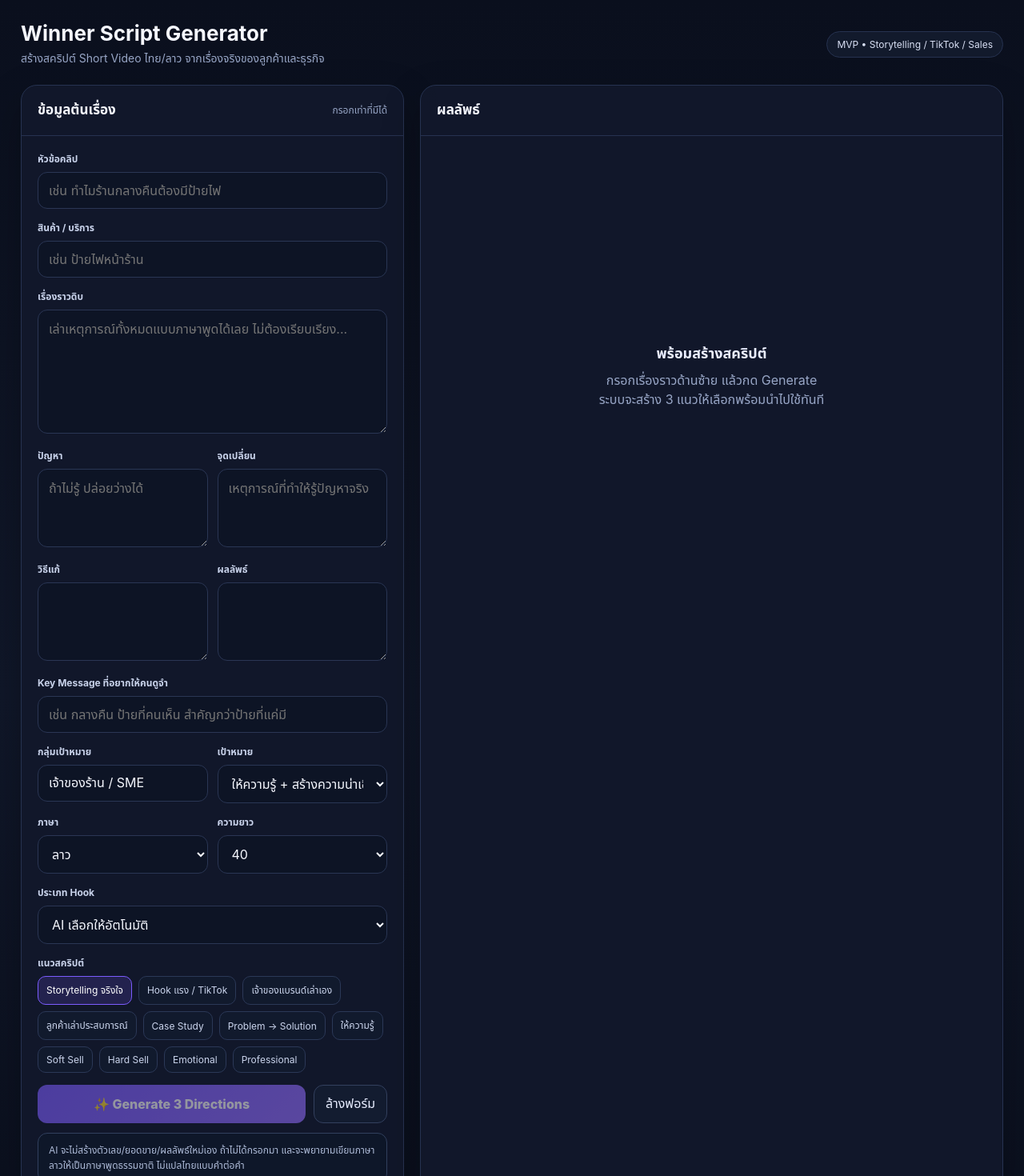
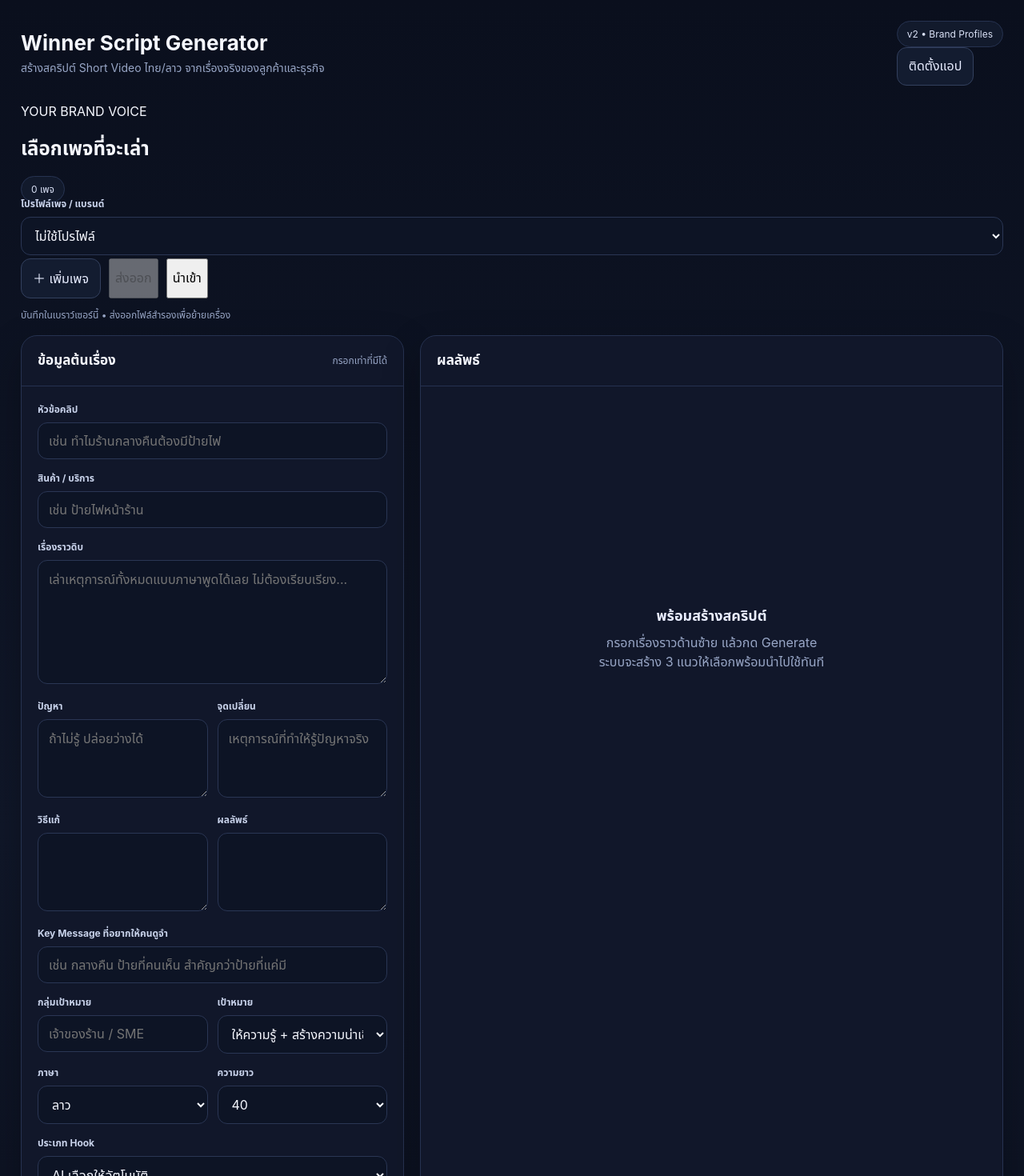
Before and after one commit to Winnersvk/winner-script-generator, a Next.js app: page / in a window 1280 px wide. Shown: the top 1470 px of the page at 80% size. Built offline with nearby package versions, Linux system fonts and the light colour scheme.

Commit message:
Update page.js

```diff
--- a/app/page.js
+++ b/app/page.js
@@ -1,6 +1,8 @@
 'use client';
 
 import { useMemo, useState } from 'react';
+import ProfilePicker from './ProfilePicker';
+import InstallApp from './InstallApp';
 
 const styles = [
   'Storytelling จริงใจ','Hook แรง / TikTok','เจ้าของแบรนด์เล่าเอง','ลูกค้าเล่าประสบการณ์',
@@ -9,12 +11,14 @@ const styles = [
 
 const blank = {
   topic:'', product:'', story:'', problem:'', turningPoint:'', solution:'', result:'', keyMessage:'',
-  audience:'เจ้าของร้าน / SME', duration:'40', language:'ลาว', goal:'ให้ความรู้ + สร้างความน่าเชื่อถือ',
+  audience:'', duration:'40', language:'ลาว', goal:'ให้ความรู้ + สร้างความน่าเชื่อถือ',
   hookType:'AI เลือกให้อัตโนมัติ'
 };
 
 export default function Home(){
   const [form,setForm]=useState(blank);
+  const [profile,setProfile]=useState(null);
+  const [copied,setCopied]=useState('');
   const [style,setStyle]=useState('Storytelling จริงใจ');
   const [data,setData]=useState(null);
   const [variant,setVariant]=useState(0);
@@ -24,16 +28,18 @@ export default function Home(){
 
   const set = (k,v)=>setForm(s=>({...s,[k]:v}));
   async function generate(){
+    if(loading) return;
+    if(!navigator.onLine){setError('กรุณาเชื่อมต่ออินเทอร์เน็ตก่อนสร้างสคริปต์');return;}
     setLoading(true); setError(''); setData(null); setVariant(0);
     try{
-      const r=await fetch('/api/generate',{method:'POST',headers:{'Content-Type':'application/json'},body:JSON.stringify({...form,style})});
-      const j=await r.json();
+      const r=await fetch('/api/generate',{method:'POST',headers:{'Content-Type':'application/json'},body:JSON.stringify({...form,style,profile}),signal:AbortSignal.timeout(180000)});
+      const j=await r.json().catch(()=>({error:'เซิร์ฟเวอร์ตอบกลับไม่สำเร็จ กรุณาลองอีกครั้ง'}));
       if(!r.ok) throw new Error(j.error || 'Generate ไม่สำเร็จ');
       setData(j);
     }catch(e){setError(e.message || 'เกิดข้อผิดพลาด');}
     finally{setLoading(false)}
   }
-  function copy(text){navigator.clipboard.writeText(text || '')}
+  async function copy(text){try{await navigator.clipboard.writeText(text || '');setCopied('คัดลอกแล้ว');}catch{setCopied('คัดลอกไม่ได้ กรุณาเลือกข้อความแล้วคัดลอกเอง');}}
   function allText(){
     if(!current) return '';
     return `${current.title}\n\nHOOKS\n${current.hooks.map((x,i)=>`${i+1}. ${x}`).join('\n')}\n\nSCRIPT\n${current.script}\n\nTEXT ON SCREEN\n${current.textOnScreen.join('\n')}\n\nCOVER\n${current.coverHooks.join('\n')}\n\nCAPTION\n${current.caption}\n\nB-ROLL\n${current.broll.join('\n')}\n\nCTA\n${current.cta}`;
@@ -41,14 +47,15 @@ export default function Home(){
   return <main className="shell">
     <div className="header">
       <div className="brand"><h1>Winner Script Generator</h1><p>สร้างสคริปต์ Short Video ไทย/ลาว จากเรื่องจริงของลูกค้าและธุรกิจ</p></div>
-      <div className="badge">MVP • Storytelling / TikTok / Sales</div>
+      <div className="headerTools"><div className="badge">v2 • Brand Profiles</div><InstallApp/></div>
     </div>
+    <ProfilePicker onChange={setProfile}/>
     <div className="grid">
       <section className="card">
         <div className="cardHead"><h2>ข้อมูลต้นเรื่อง</h2><span className="muted">กรอกเท่าที่มีได้</span></div>
         <div className="cardBody">
           <div className="field"><label className="label">หัวข้อคลิป</label><input className="input" value={form.topic} onChange={e=>set('topic',e.target.value)} placeholder="เช่น ทำไมร้านกลางคืนต้องมีป้ายไฟ"/></div>
-          <div className="field"><label className="label">สินค้า / บริการ</label><input className="input" value={form.product} onChange={e=>set('product',e.target.value)} placeholder="เช่น ป้ายไฟหน้าร้าน"/></div>
+          <div className="field"><label className="label">สินค้า / บริการ</label><input className="input" value={form.product} onChange={e=>set('product',e.target.value)} placeholder={profile?.product||'เช่น ป้ายไฟหน้าร้าน'}/></div>
           <div className="field"><label className="label">เรื่องราวดิบ</label><textarea className="textarea big" value={form.story} onChange={e=>set('story',e.target.value)} placeholder="เล่าเหตุการณ์ทั้งหมดแบบภาษาพูดได้เลย ไม่ต้องเรียบเรียง..."/></div>
           <div className="row">
             <div className="field"><label className="label">ปัญหา</label><textarea className="textarea" value={form.problem} onChange={e=>set('problem',e.target.value)} placeholder="ถ้าไม่รู้ ปล่อยว่างได้"/></div>
@@ -60,7 +67,7 @@ export default function Home(){
           </div>
           <div className="field"><label className="label">Key Message ที่อยากให้คนดูจำ</label><input className="input" value={form.keyMessage} onChange={e=>set('keyMessage',e.target.value)} placeholder="เช่น กลางคืน ป้ายที่คนเห็น สำคัญกว่าป้ายที่แค่มี"/></div>
           <div className="row">
-            <div className="field"><label className="label">กลุ่มเป้าหมาย</label><input className="input" value={form.audience} onChange={e=>set('audience',e.target.value)}/></div>
+            <div className="field"><label className="label">กลุ่มเป้าหมาย</label><input className="input" value={form.audience} placeholder={profile?.audience||'เจ้าของร้าน / SME'} onChange={e=>set('audience',e.target.value)}/></div>
             <div className="field"><label className="label">เป้าหมาย</label><select className="select" value={form.goal} onChange={e=>set('goal',e.target.value)}><option>ให้ความรู้ + สร้างความน่าเชื่อถือ</option><option>ขายสินค้า</option><option>ให้คนทักแชต</option><option>สร้างแบรนด์</option><option>เพิ่มยอดดู / Retention</option></select></div>
           </div>
           <div className="row">
@@ -69,7 +76,8 @@ export default function Home(){
           </div>
           <div className="field"><label className="label">ประเภท Hook</label><select className="select" value={form.hookType} onChange={e=>set('hookType',e.target.value)}><option>AI เลือกให้อัตโนมัติ</option><option>เปิดด้วยปัญหา</option><option>เปิดด้วยความเข้าใจผิด</option><option>เปิดด้วยผลลัพธ์</option><option>เปิดด้วยคำถาม</option><option>Contrarian / หักมุม</option><option>เปิดด้วยบทสนทนา</option></select></div>
           <div className="field"><label className="label">แนวสคริปต์</label><div className="chips">{styles.map(x=><button key={x} className={`chip ${style===x?'active':''}`} onClick={()=>setStyle(x)}>{x}</button>)}</div></div>
-          <div className="actions"><button className="primary" onClick={generate} disabled={loading || (!form.story && !form.topic)}>{loading?<span className="loading"><span className="dot"/>กำลังเขียนสคริปต์...</span>:'✨ Generate 3 Directions'}</button><button className="secondary" onClick={()=>setForm(blank)}>ล้างฟอร์ม</button></div>
+          <div className="actions generateActions"><button className="primary" onClick={generate} disabled={loading || (!form.story.trim() && !form.topic.trim())}>{loading?<span className="loading"><span className="dot"/>กำลังเขียนสคริปต์...</span>:'✨ สร้างสคริปต์ 3 แนว'}</button><button className="secondary" onClick={()=>setForm(blank)}>ล้างฟอร์ม</button></div>
+          {profile&&<p className="muted">ใช้เพจ {profile.pageName} • ช่องที่เว้นว่างจะใช้สินค้าและกลุ่มเป้าหมายจากโปรไฟล์</p>}
           <div className="notice">AI จะไม่สร้างตัวเลข/ยอดขาย/ผลลัพธ์ใหม่เอง ถ้าไม่ได้กรอกมา และจะพยายามเขียนภาษาลาวให้เป็นภาษาพูดธรรมชาติ ไม่แปลไทยแบบคำต่อคำ</div>
         </div>
       </section>
@@ -77,7 +85,8 @@ export default function Home(){
       <section className="card">
         <div className="cardHead"><h2>ผลลัพธ์</h2>{current&&<button className="secondary" onClick={()=>copy(allText())}>Copy All</button>}</div>
         <div className="cardBody">
-          {error&&<div className="error">{error}</div>}
+          {error&&<div className="error" role="alert">{error}</div>}
+          <p role="status" className="status">{copied}</p>
           {!current&&!loading&&<div className="empty"><div><strong>พร้อมสร้างสคริปต์</strong>กรอกเรื่องราวด้านซ้าย แล้วกด Generate<br/>ระบบจะสร้าง 3 แนวให้เลือกพร้อมนำไปใช้ทันที</div></div>}
           {loading&&<div className="empty"><div><strong>กำลังเปลี่ยนข้อมูลดิบให้เป็น Story</strong>กำลังหา Hook, Turning Point, Key Message และจังหวะสำหรับ Short Video</div></div>}
           {current&&<>
```
